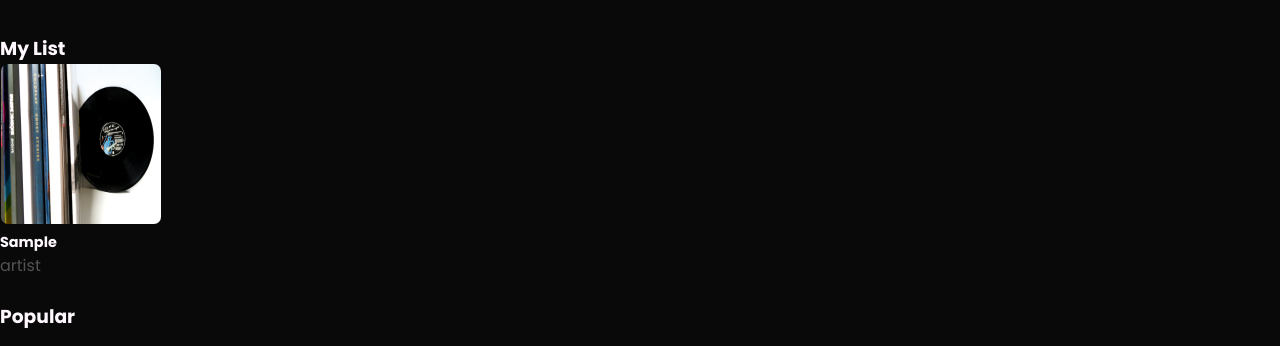
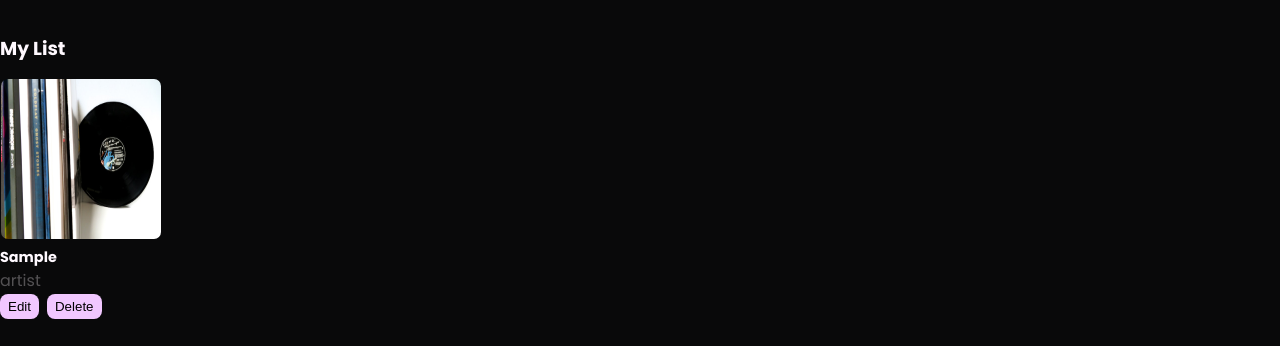
Before and after one commit to raxron/Music-Browser, a React (Create React App) app: page /search in a window 1280 px wide. Both pictures are taken after typing "Sample" into the empty fields and a click on the button "Add". Shown: the part 359-705 px from the top of the page. Built offline with nearby package versions, Linux system fonts and the light colour scheme; grey boxes are pictures that could not be loaded.

Commit message:
add edit&delete button

```diff
--- a/src/components/HomeMain/HomeMain.jsx
+++ b/src/components/HomeMain/HomeMain.jsx
@@ -6,12 +6,20 @@ import myImage from "../../public/music.jpg";
 export default function HomeMain() {
   const [inputValue, setInputValue] = useState("");
   const [lists, setLists] = useState([]);
+  const [editIndex, setEditIndex] = useState(null);
 
   const handleInputChange = (e) => {
     setInputValue(e.target.value);
   };
 
-  const handleAddButtonClick = () => {
+  const handleButtonClick = () => {
+    if (editIndex !== null) {
+      const updatedLists = [...lists];
+      updatedLists[editIndex].items[0].title = inputValue;
+      setLists(updatedLists);
+      setEditIndex(null);
+      setInputValue("");
+    } else {
       if (inputValue.trim() !== "") {
         const newList = {
           name: "My List",
@@ -27,6 +35,17 @@ export default function HomeMain() {
         setLists((prevLists) => [...prevLists, newList]);
         setInputValue("");
       }
+    }
+  };
+
+  const handleEditButtonClick = (index) => {
+    setEditIndex(index);
+    setInputValue(lists[index].items[0].title);
+  };
+
+  const handleDeleteButtonClick = (index) => {
+    setLists((prevLists) => prevLists.filter((_, i) => i !== index));
+    setEditIndex(null);
   };
 
   return (
@@ -43,14 +62,20 @@ export default function HomeMain() {
           placeholder="Type here..."
         />
         <span className="blink-cursor">|</span>
-        <button className="add_button" onClick={handleAddButtonClick}>
+        {editIndex !== null ? (
+          <button className="add_button" onClick={handleButtonClick}>
+            Save
+          </button>
+        ) : (
+          <button className="add_button" onClick={handleButtonClick}>
             Add
           </button>
+        )}
       </div>
       <div className="main_lists">
         {lists.length > 0 && (
           <div className="list_section_direct">
-            <h3>My List</h3>
+            <h3 className="my_list_title">My List</h3>
             <div className="main_lists_itemContainer">
               <ul className="main_lists_item">
                 {lists.map((list, index) => (
@@ -60,10 +85,35 @@ export default function HomeMain() {
                       src={list.items[0].image}
                       alt="Default"
                     />
-
+                    <div>
+                      {editIndex === index ? (
+                        <div>
+                          <input
+                            type="text"
+                            value={inputValue}
+                            onChange={handleInputChange}
+                            placeholder="Type here..."
+                          />
+                        </div>
+                      ) : (
+                        <div>
                           <h3>{list.items[0].title}</h3>
                           <p>{list.items[0].artist}</p>
-
+                          <button
+                            className="purple-button"
+                            onClick={() => handleEditButtonClick(index)}
+                          >
+                            Edit
+                          </button>
+                          <button
+                            className="purple-button"
+                            onClick={() => handleDeleteButtonClick(index)}
+                          >
+                            Delete
+                          </button>
+                        </div>
+                      )}
+                    </div>
                   </li>
                 ))}
               </ul>
--- a/src/styles/homeMain.css
+++ b/src/styles/homeMain.css
@@ -46,7 +46,7 @@
   grid-template-columns: repeat(4, 1fr);
   grid-column-gap: 1em;
   grid-row-gap: 1em;
-  margin-bottom: 1.5em;
+  margin-bottom: 2.5em;
 }
 .main_lists_item img {
   width: 100%;
@@ -68,3 +68,16 @@
   list-style: none;
   margin: 0;
 }
+
+.purple-button {
+  border: none;
+  background-color: var(--secondary-color);
+  border-radius: 8px;
+  padding: 5px 8px;
+  cursor: pointer;
+  margin-right: 8px;
+}
+
+.my_list_title{
+  margin-bottom: 15px;
+}
```
Lines whose indentation alone changed are shown as unchanged.
